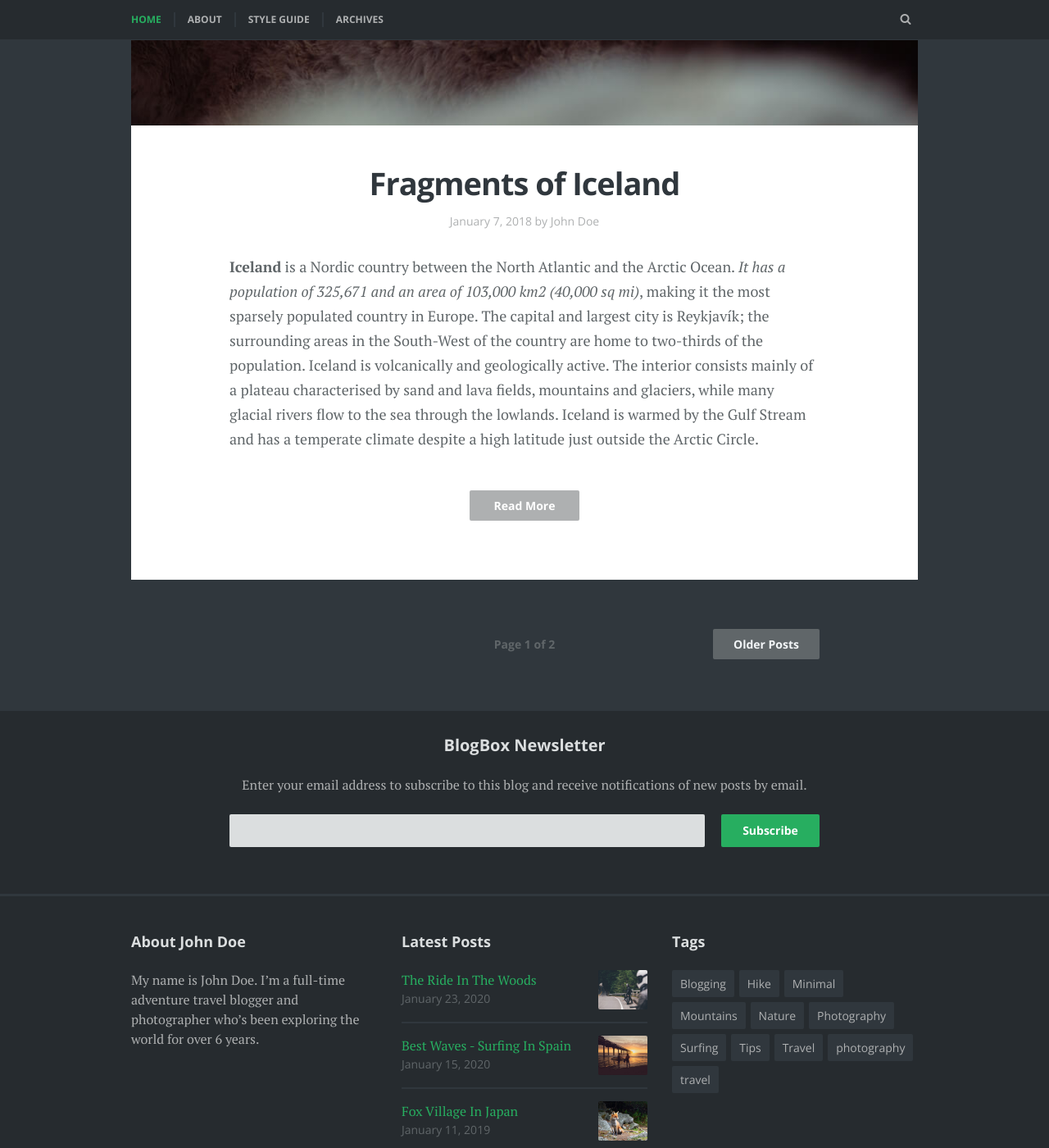
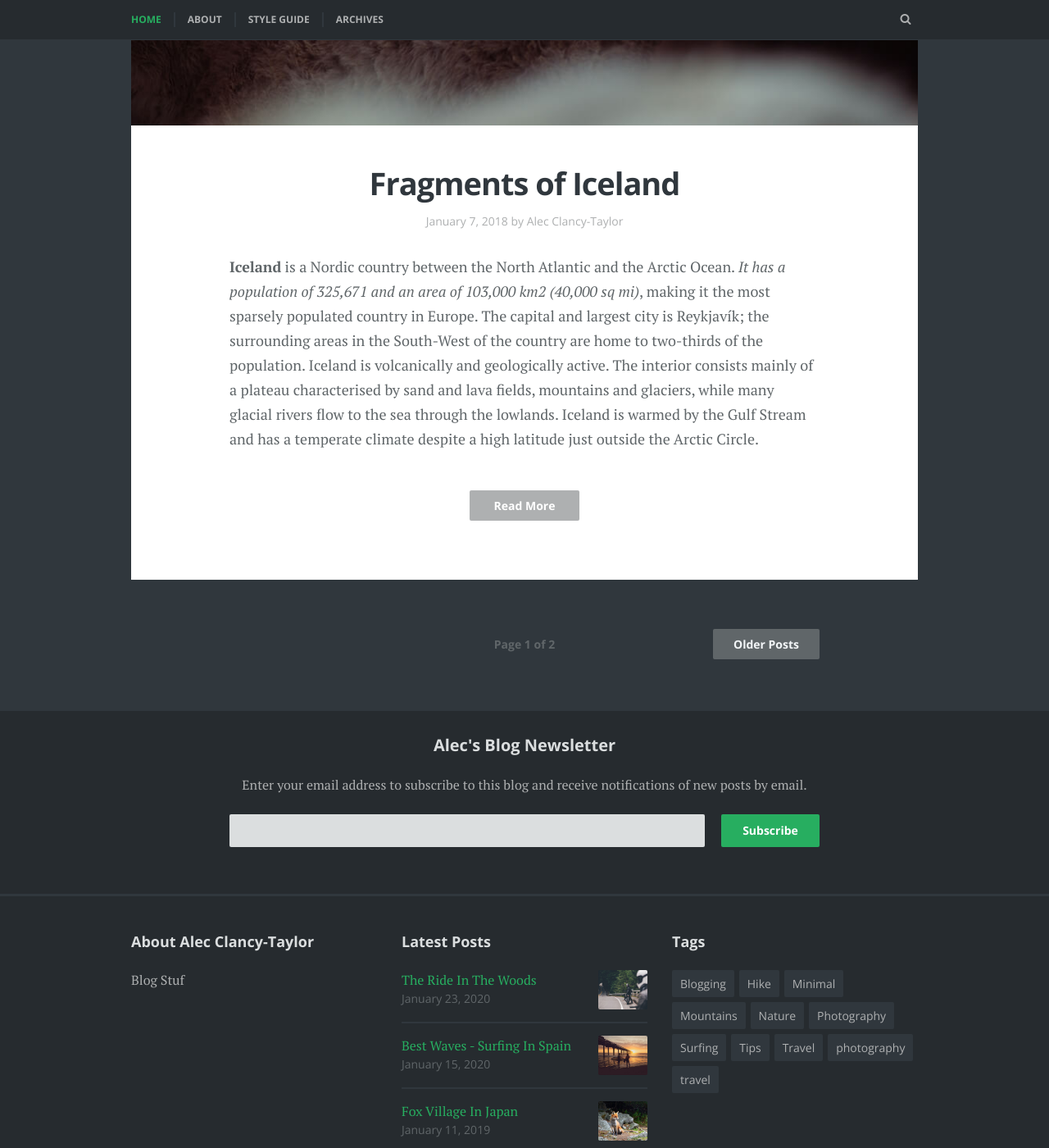
Before and after one commit to alecjtaylor/blog, a Jekyll site: the page built from index.html, in a window 1280 px wide and 1400 px high, scrolled down 6522 px. Shown: the whole window at 82% size. Built offline with Jekyll 4.4.1, drawn with Linux system fonts in a browser that asks for light colours; some web fonts are replaced; the list of posts is cut into pages by our own code; some of the changed text lies outside the part shown.

Commit message:
updates to config

```diff
--- a/_config.yml
+++ b/_config.yml
@@ -6,10 +6,10 @@
 # 'jekyll serve'. If you change this file, please restart the server process.
 
 # Site title
-title: BlogBox
+title: Alec's Blog
 
 # Below the site title
-tagline: Tales of a digital nomad.
+tagline: Yet another blog
 
 # Site logo
 logo:
@@ -32,17 +32,17 @@
 - text: Home
   url: /
 - text: About
-  url: /about/
+  url: /blog/about/
 - text: Style Guide
-  url: /style-guide/
+  url: /blog/style-guide/
 - text: Archives
-  url: /tags/
+  url: /blog/tags/
 
 # Author information - author info at the bottom of the post
-author_name: "John Doe"
-author_bio: "My name is John Doe. I’m a full-time adventure travel blogger and photographer who’s been exploring the world for over 6 years."
-author_url: "https://justgoodthemes.com"
-author_location: "Vilnius, Lithuania"
+author_name: "Alec Clancy-Taylor"
+author_bio: "Blog Stuf"
+author_url: "http://www.alecjtaylor.com"
+author_location: "UK"
 author_image: authorimage.jpg
 
 # Footer ad banner
```
